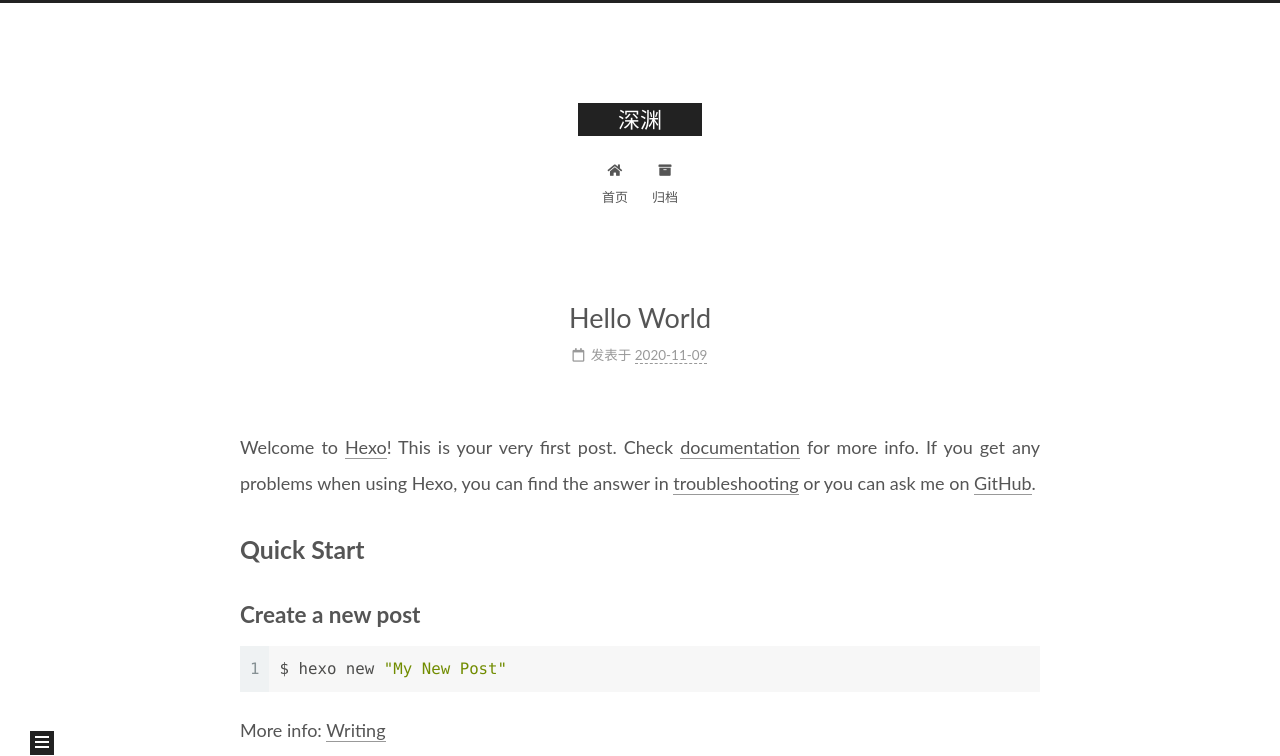
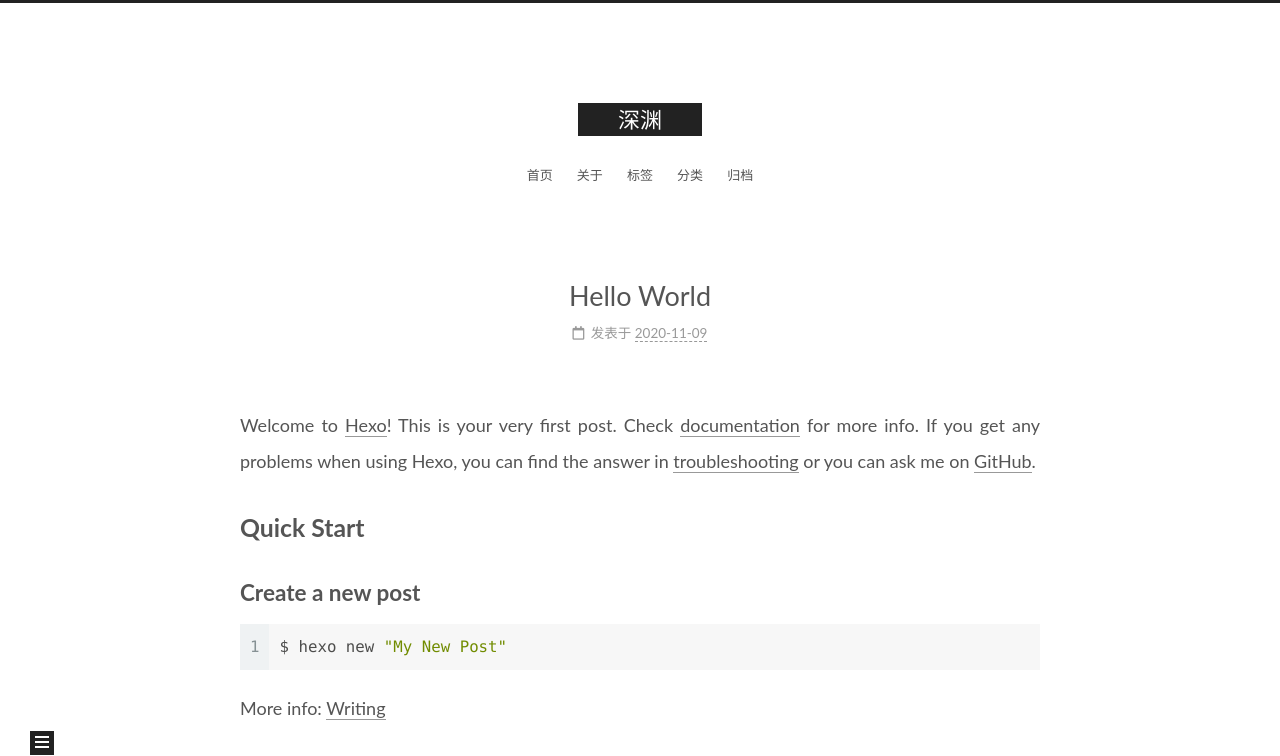
Before and after one commit to ySilverMoon/ySilverMoon.github.io, a plain HTML site: page 2020/11/09/hello-world/index.html in a window 1280 px wide. Shown: the top 756 px of the page. Drawn offline with Linux system fonts and the light colour scheme.

Commit message:
Site updated: 2020-11-10 10:18:16

```diff
--- a/2020/11/09/hello-world/index.html
+++ b/2020/11/09/hello-world/index.html
@@ -114,12 +114,27 @@
   <ul id="menu" class="main-menu menu">
         <li class="menu-item menu-item-home">
 
-    <a href="/" rel="section"><i class="fa fa-home fa-fw"></i>首页</a>
+    <a href="/" rel="section"><i class="home fa-fw"></i>首页</a>
+
+  </li>
+        <li class="menu-item menu-item-about">
+
+    <a href="/about/" rel="section"><i class="user fa-fw"></i>关于</a>
+
+  </li>
+        <li class="menu-item menu-item-tags">
+
+    <a href="/tags/" rel="section"><i class="tags fa-fw"></i>标签</a>
+
+  </li>
+        <li class="menu-item menu-item-categories">
+
+    <a href="/categories/" rel="section"><i class="th fa-fw"></i>分类</a>
 
   </li>
         <li class="menu-item menu-item-archives">
 
-    <a href="/archives/" rel="section"><i class="fa fa-archive fa-fw"></i>归档</a>
+    <a href="/archives/" rel="section"><i class="archive fa-fw"></i>归档</a>
 
   </li>
   </ul>
```
Also changed, not shown: archives/2020/11/index.html (+17 -2 lines), archives/2020/index.html (+17 -2 lines), archives/index.html (+17 -2 lines), index.html (+17 -2 lines).
